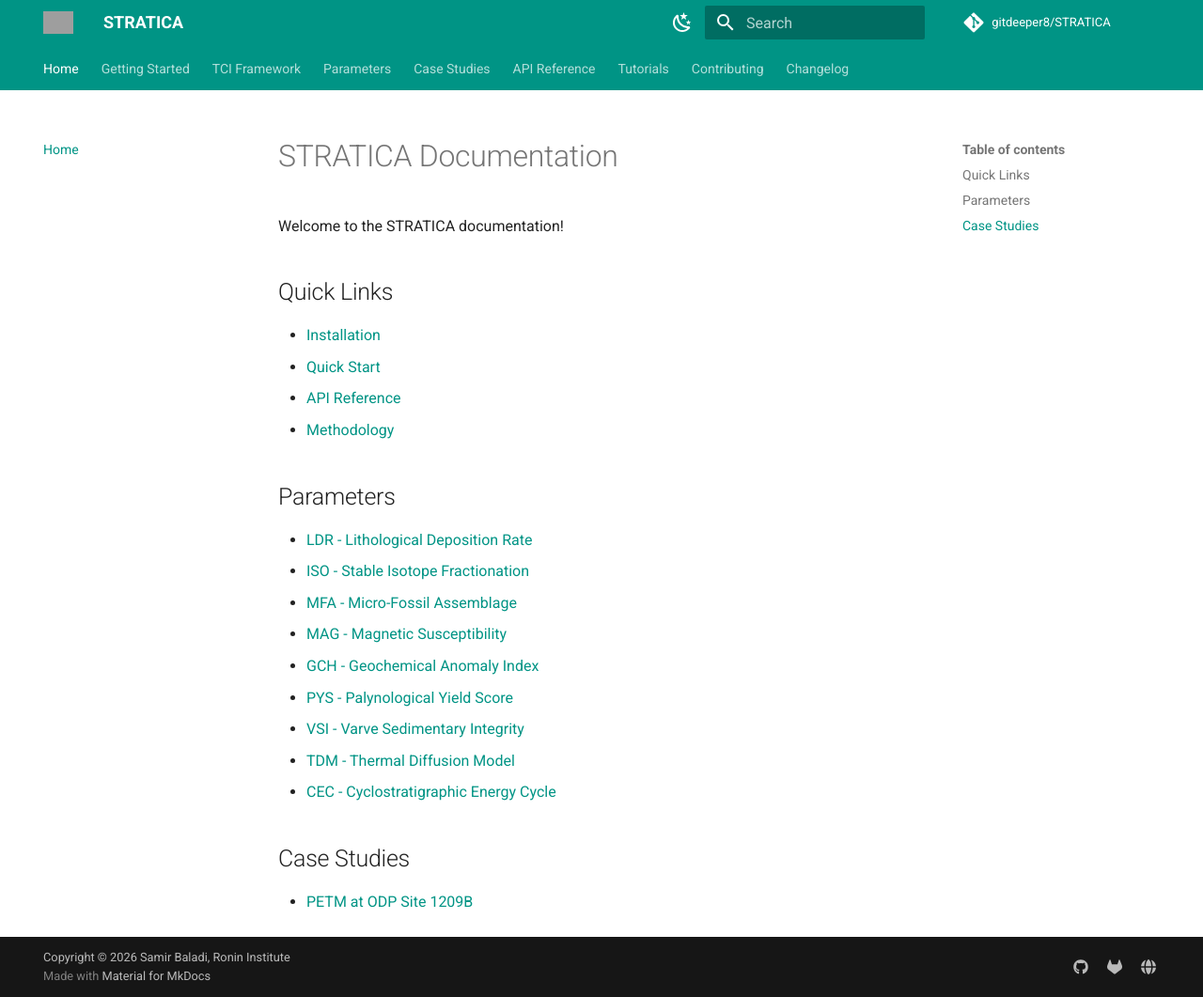
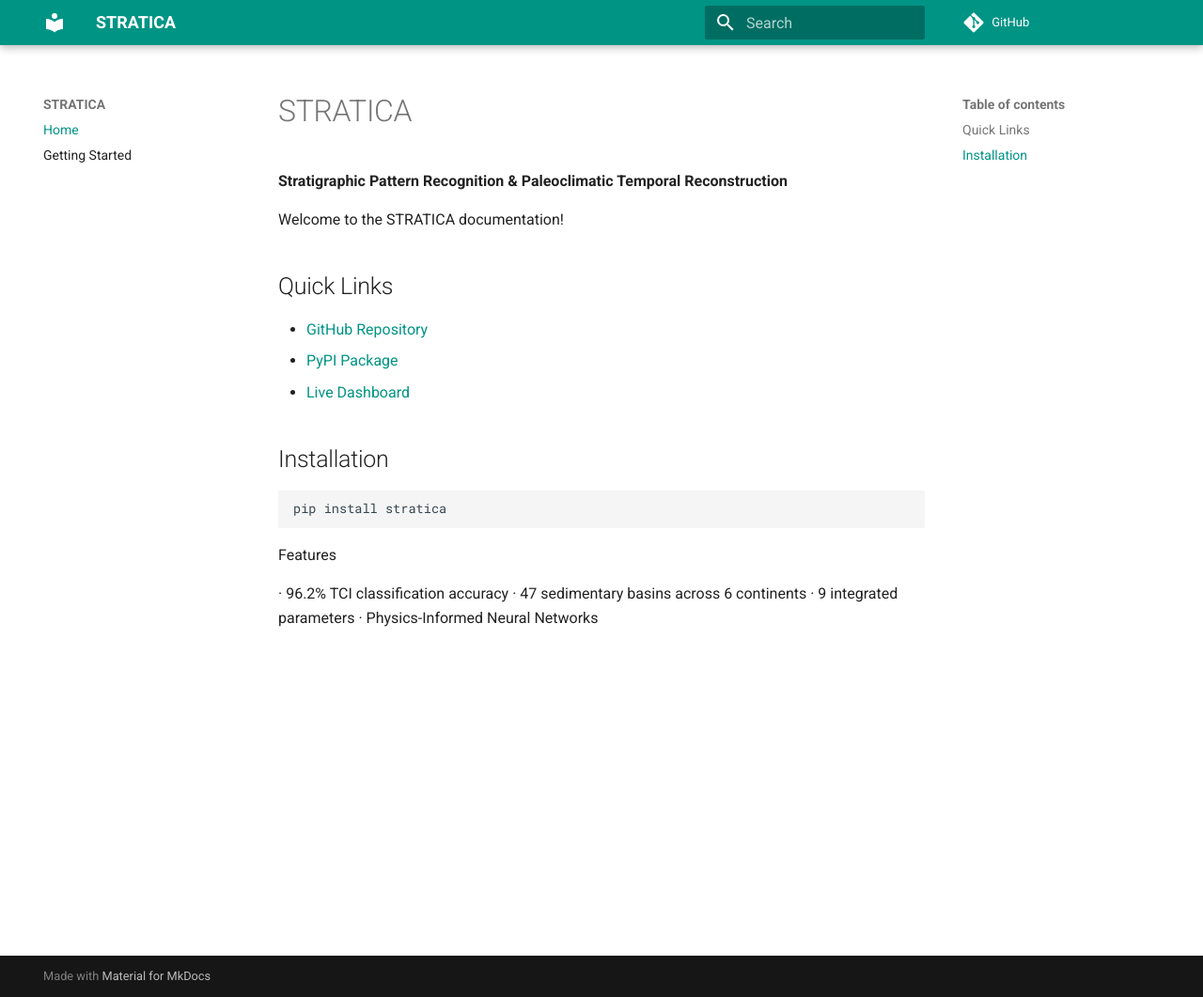
Before and after one commit to gitdeeper8/STRATICA, an MkDocs documentation site: the page built from docs/index.md, in a window 1280 px wide and 1061 px high. Shown: the whole window at 94% size. Built offline with MkDocs 1.6.1 and Material for MkDocs 9.7.7, drawn with Linux system fonts in a browser that asks for light colours; comment, search, counter and statistics services are not loaded; the version menu is left out; grey boxes are pictures that could not be loaded.

````diff
--- a/docs/index.md
+++ b/docs/index.md
@@ -1,23 +1,24 @@
-# STRATICA Documentation
+# STRATICA
+
+**Stratigraphic Pattern Recognition & Paleoclimatic Temporal Reconstruction**
 
 Welcome to the STRATICA documentation!
 
 ## Quick Links
-- [Installation](installation.md)
-- [Quick Start](quickstart.md)
-- [API Reference](api_reference.md)
-- [Methodology](methodology.md)
 
-## Parameters
-- [LDR - Lithological Deposition Rate](parameters/lithological.md)
-- [ISO - Stable Isotope Fractionation](parameters/isotope.md)
-- [MFA - Micro-Fossil Assemblage](parameters/microfossil.md)
-- [MAG - Magnetic Susceptibility](parameters/magnetic.md)
-- [GCH - Geochemical Anomaly Index](parameters/geochemistry.md)
-- [PYS - Palynological Yield Score](parameters/palynology.md)
-- [VSI - Varve Sedimentary Integrity](parameters/varves.md)
-- [TDM - Thermal Diffusion Model](parameters/thermal.md)
-- [CEC - Cyclostratigraphic Energy Cycle](parameters/cyclostratigraphy.md)
+- [GitHub Repository](https://github.com/gitdeeper8/STRATICA)
+- [PyPI Package](https://pypi.org/project/stratica)
+- [Live Dashboard](https://stratica.netlify.app)
 
-## Case Studies
-- [PETM at ODP Site 1209B](case_studies/petm_odp1209b.md)
+## Installation
+
+```bash
+pip install stratica
+```
+
+Features
+
+· 96.2% TCI classification accuracy
+· 47 sedimentary basins across 6 continents
+· 9 integrated parameters
+· Physics-Informed Neural Networks
--- a/docs/requirements.txt
+++ b/docs/requirements.txt
@@ -1,2 +1,2 @@
-sphinx>=7.2.0
-sphinx-rtd-theme>=2.0.0
+mkdocs>=1.5.0
+mkdocs-material>=9.5.0
--- a/mkdocs.yml
+++ b/mkdocs.yml
@@ -4,112 +4,20 @@ site_author: Samir Baladi
 site_url: https://stratica.readthedocs.io
 
 repo_url: https://github.com/gitdeeper8/STRATICA
-repo_name: gitdeeper8/STRATICA
-edit_uri: edit/main/docs/
 
 theme:
   name: material
   palette:
-    - scheme: default
-      primary: teal
-      accent: deep orange
-      toggle:
-        icon: material/weather-night
-        name: Switch to dark mode
-    - scheme: slate
-      primary: teal
-      accent: deep orange
-      toggle:
-        icon: material/weather-sunny
-        name: Switch to light mode
-  features:
-    - navigation.tabs
-    - navigation.sections
-    - navigation.top
-    - search.highlight
-    - content.code.copy
-  logo: assets/logo.png
-  favicon: assets/favicon.ico
+    primary: teal
+    accent: deep orange
 
 nav:
   - Home: index.md
   - Getting Started: getting-started.md
-  - TCI Framework:
-    - Overview: framework/overview.md
-    - Nine Parameters: framework/parameters.md
-    - TL-PINN: framework/tl-pinn.md
-  - Parameters:
-    - LDR (20%): parameters/ldr.md
-    - ISO (15%): parameters/iso.md
-    - MFA (12%): parameters/mfa.md
-    - MAG (11%): parameters/mag.md
-    - GCH (10%): parameters/gch.md
-    - PYS (9%): parameters/pys.md
-    - VSI (8%): parameters/vsi.md
-    - TDM (8%): parameters/tdm.md
-    - CEC (7%): parameters/cec.md
-  - Case Studies:
-    - PETM at ODP 1209B: case-studies/petm.md
-    - Mass Extinctions: case-studies/extinctions.md
-  - API Reference:
-    - Core: api/core.md
-    - Parameters: api/parameters.md
-    - Models: api/models.md
-    - Physics: api/physics.md
-  - Tutorials:
-    - Basic Analysis: tutorials/basic.md
-    - Back-casting: tutorials/backcast.md
-    - Dashboard: tutorials/dashboard.md
-  - Contributing: contributing.md
-  - Changelog: changelog.md
 
 markdown_extensions:
   - admonition
-  - pymdownx.details
   - pymdownx.superfences
-  - pymdownx.tabbed:
-      alternate_style: true
-  - pymdownx.highlight:
-      anchor_linenums: true
-  - pymdownx.arithmatex:
-      generic: true
-  - footnotes
-  - toc:
-      permalink: true
-
-extra_javascript:
-  - javascripts/mathjax.js
-  - https://polyfill.io/v3/polyfill.min.js?features=es6
-  - https://cdn.jsdelivr.net/npm/mathjax@3/es5/tex-mml-chtml.js
-
-extra_css:
-  - stylesheets/extra.css
-
-extra:
-  social:
-    - icon: fontawesome/brands/github
-      link: https://github.com/gitdeeper8/STRATICA
-    - icon: fontawesome/brands/gitlab
-      link: https://gitlab.com/gitdeeper8/STRATICA
-    - icon: fontawesome/solid/globe
-      link: https://stratica.netlify.app
-  version:
-    provider: mike
 
 plugins:
   - search
-  - mkdocstrings:
-      handlers:
-        python:
-          selection:
-            docstring_style: google
-          rendering:
-            show_source: true
-  - mike:
-      version_selector: true
-  - git-revision-date-localized:
-      enable_creation_date: true
-  - minify:
-      minify_html: true
-
-copyright: Copyright &copy; 2026 Samir Baladi, Ronin Institute
````
Also changed, not shown: .readthedocs.yaml (+3 -5 lines).
